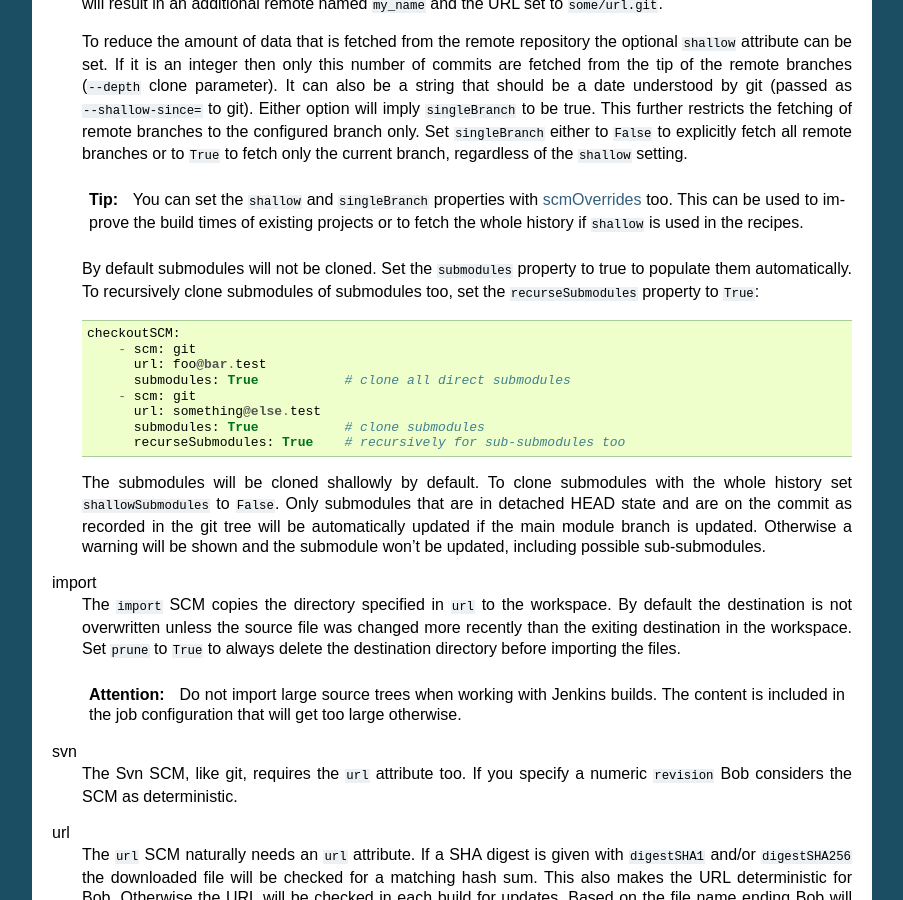
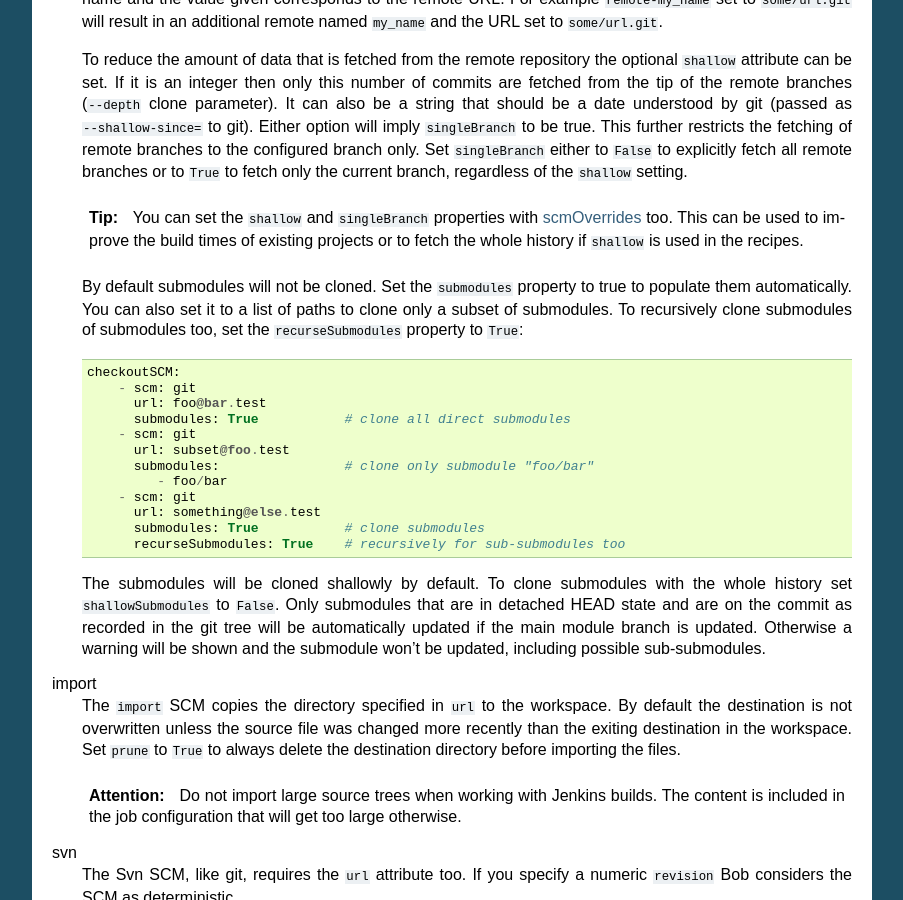
Before and after one commit to BobBuildTool/bob, a Sphinx documentation site: the page built from doc/manual/configuration.rst, in a window 1280 px wide and 900 px high, scrolled down 13716 px. Shown: the whole window, without its empty margins (198-1101 px from the left). Built offline with Sphinx 7.4.7, drawn with Linux system fonts in a browser that asks for light colours; formulas are drawn with MathJax 3; the version number could not be read and is left out; some of the changed text lies outside the part shown.

Commit message:
doc: describe cloning of subset of submodules

```diff
--- a/doc/manual/configuration.rst
+++ b/doc/manual/configuration.rst
@@ -822,7 +822,7 @@ git    `Git`_ project               | ``url``: URL of remote repository
                                     | ``sslVerify``: Whether to verify the SSL certificate when fetching (optional)
                                     | ``shallow``: Number of commits or cutoff date that should be fetched (optional)
                                     | ``singleBranch``: Fetch only single branch instead of all (optional)
-                                    | ``submodules``: Whether to clone submodules. (optional)
+                                    | ``submodules``: Whether to clone all / a subset of submodules. (optional)
                                     | ``recurseSubmodules``: Recusively clone submodules (optional, defaults to false)
                                     | ``shallowSubmodules``: Clone submodules shallowly (optional, defaults to true)
 import Import directory from        | ``url``: Directory path relative to project root.
@@ -906,13 +906,18 @@ git
       history if ``shallow`` is used in the recipes.
 
    By default submodules will not be cloned. Set the ``submodules`` property to
-   true to populate them automatically. To recursively clone submodules of
+   true to populate them automatically. You can also set it to a list of paths
+   to clone only a subset of submodules. To recursively clone submodules of
    submodules too, set the ``recurseSubmodules`` property to ``True``::
 
       checkoutSCM:
           - scm: git
             url: foo@bar.test
             submodules: True           # clone all direct submodules
+          - scm: git
+            url: subset@foo.test
+            submodules:                # clone only submodule "foo/bar"
+               - foo/bar
           - scm: git
             url: something@else.test
             submodules: True           # clone submodules
```
